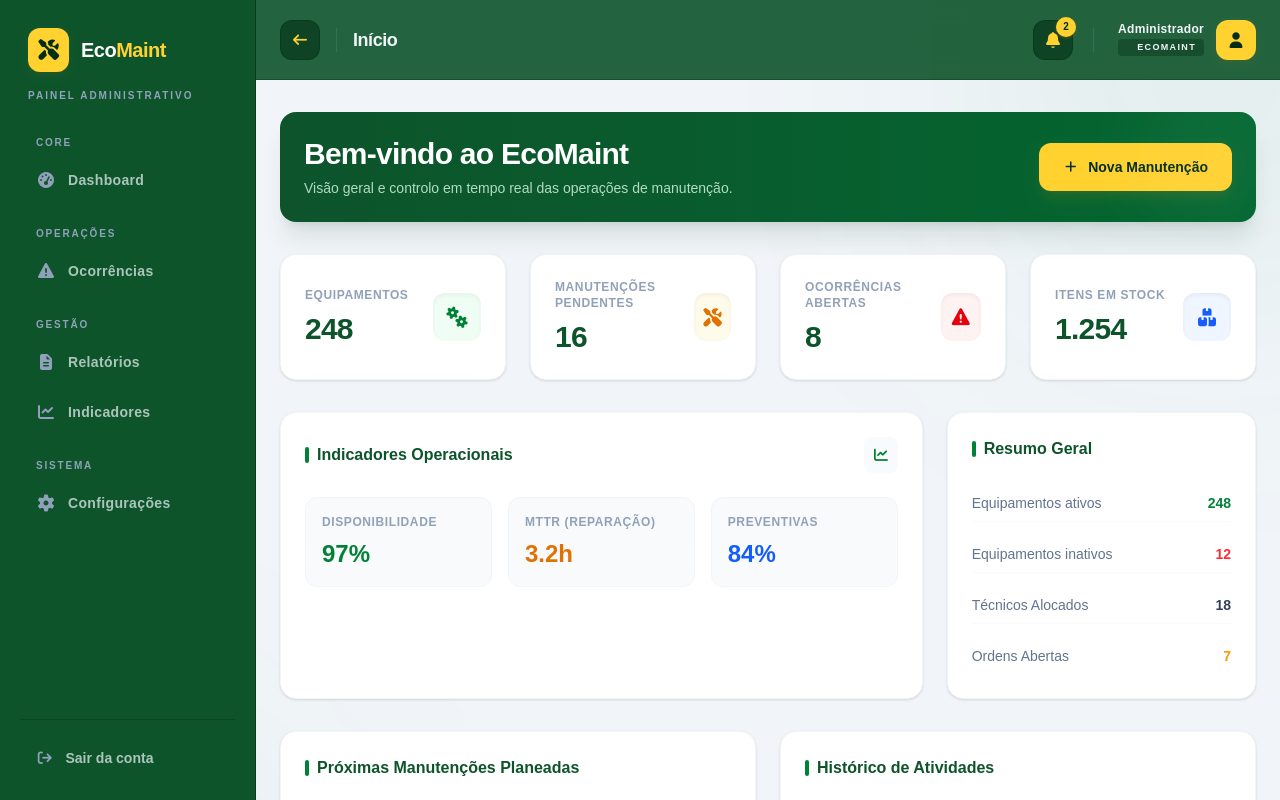
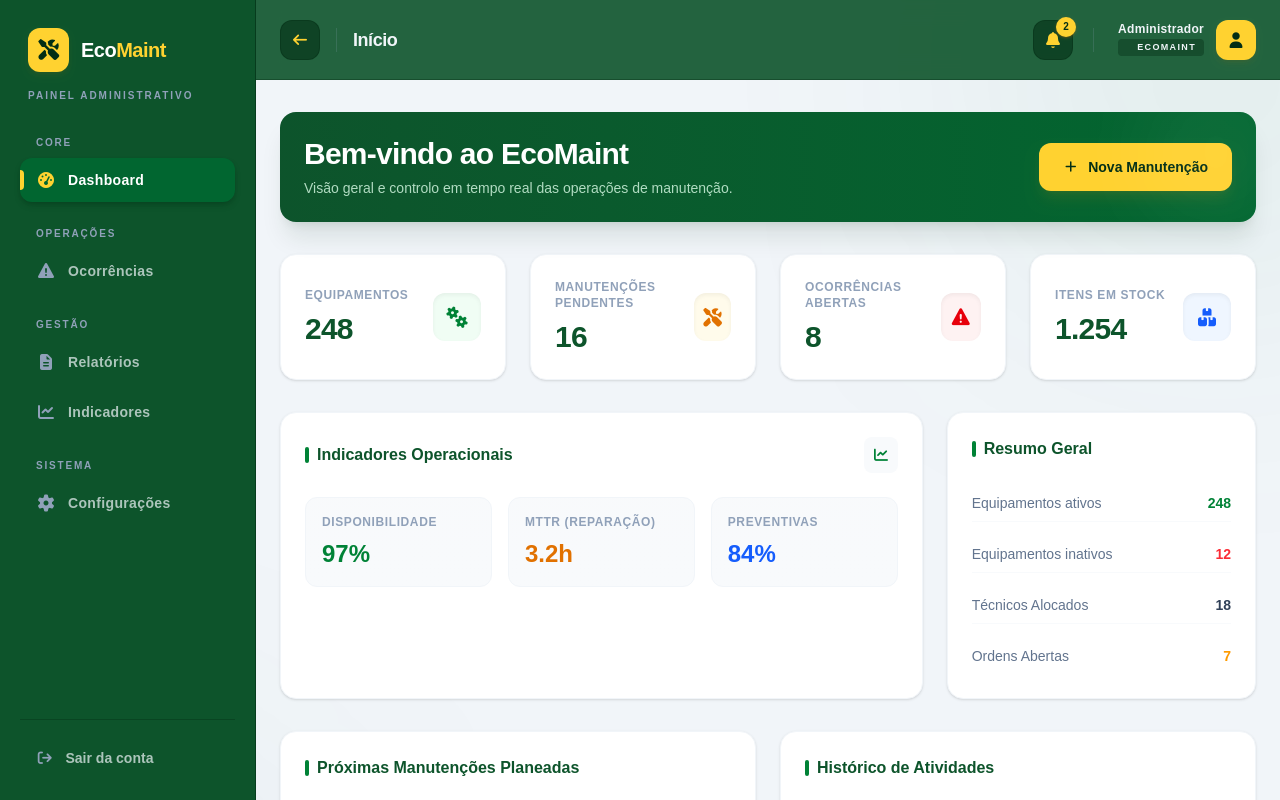
Before and after one commit to nsimba-afonso-nwayami/ecomaint, a React (Vite) app: page /dashboard/supervisor in a window 1280 px wide. Shown: the top 800 px of the page. Built offline with nearby package versions, Linux system fonts and the light colour scheme.

Commit message:
Correções de caminho no sidebar

```diff
--- a/src/pages/supervisor/components/SidebarSupervisor.jsx
+++ b/src/pages/supervisor/components/SidebarSupervisor.jsx
@@ -10,26 +10,26 @@ export default function SidebarSupervisor({ sidebarOpen, setSidebarOpen }) {
     {
       title: "Core",
       items: [
-        { label: "Dashboard", icon: "fa-gauge-high", path: "/dashboard/admin" },
+        { label: "Dashboard", icon: "fa-gauge-high", path: "/dashboard/supervisor" },
       ],
     },
     {
       title: "Operações",
       items: [
-        { label: "Ocorrências", icon: "fa-triangle-exclamation", path: "/dashboard/admin/ocorrencias" },
+        { label: "Ocorrências", icon: "fa-triangle-exclamation", path: "/dashboard/supervisor/ocorrencias" },
       ],
     },
     {
       title: "Gestão",
       items: [
-        { label: "Relatórios", icon: "fa-file-lines", path: "/dashboard/admin/relatorios" },
-        { label: "Indicadores", icon: "fa-chart-line", path: "/dashboard/admin/indicadores" },
+        { label: "Relatórios", icon: "fa-file-lines", path: "/dashboard/supervisor/relatorios" },
+        { label: "Indicadores", icon: "fa-chart-line", path: "/dashboard/supervisor/indicadores" },
       ],
     },
     {
       title: "Sistema",
       items: [
-        { label: "Configurações", icon: "fa-gear", path: "/dashboard/admin/configuracoes" },
+        { label: "Configurações", icon: "fa-gear", path: "/dashboard/supervisor/configuracoes" },
       ],
     },
   ];
```
